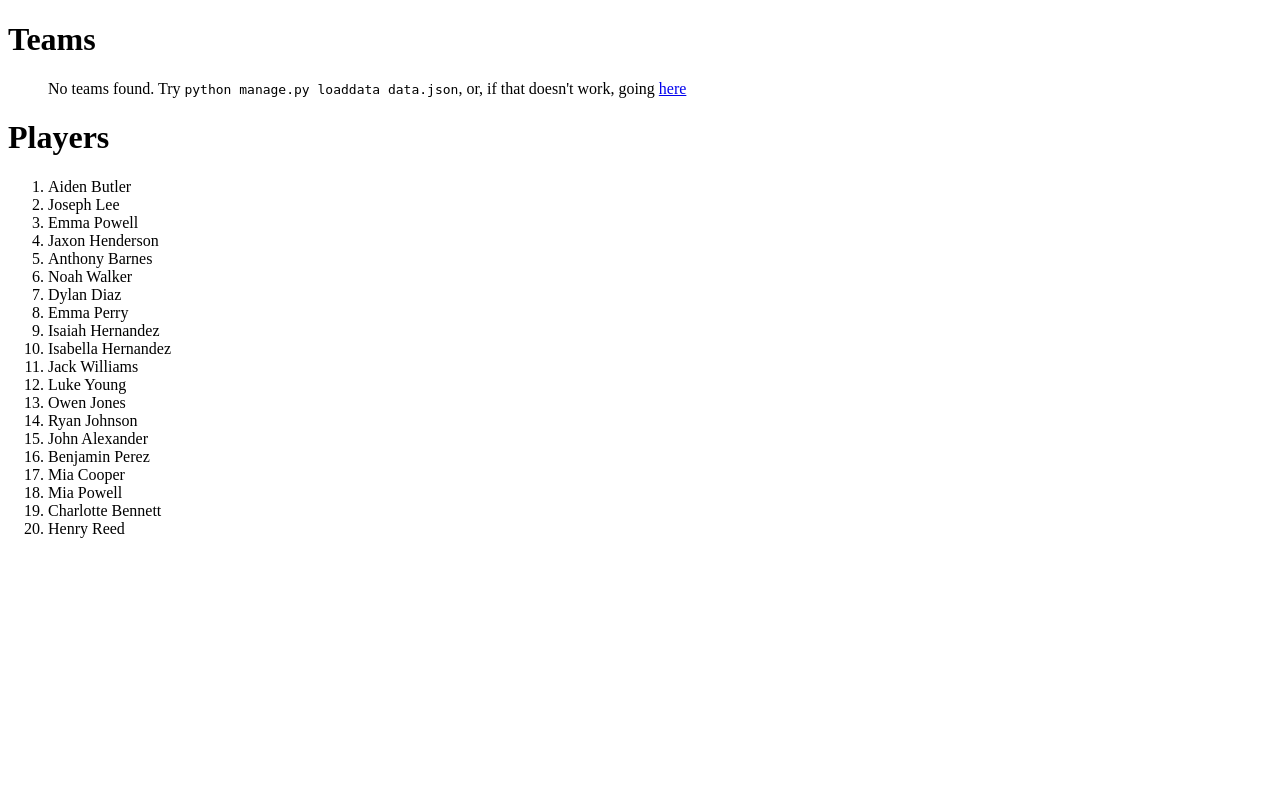
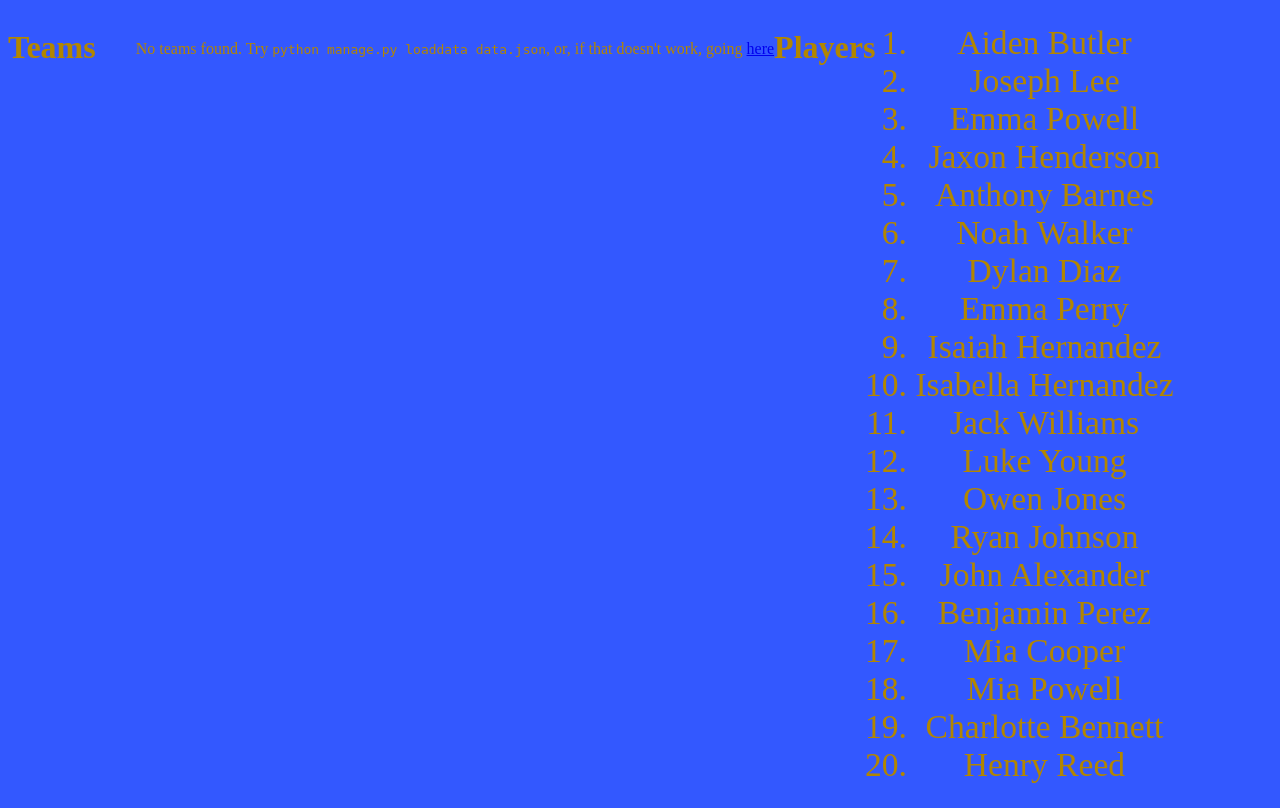
Before and after one commit to Chiefautoparts/fantasy_ref, a Django app: template apps/team/templates/team/index.html in a window 1280 px wide. Before the commit the page ends 538 px from the top, so only its background shows below. Run offline with Django 3.2, Linux system fonts and the light colour scheme; the template is opened without the code that fills it: values that come from a table or form of the project are taken from there, others are empty; data comes from the database, SQL or seed files in the repository; both versions use the stored data as it was after the commit; parts of the project's set-up code (start-up, migrations or seed data) failed here and were passed over.

Commit message:
made shit pretty

```diff
--- a/apps/team/admin.py
+++ b/apps/team/admin.py
@@ -4,4 +4,5 @@ from __future__ import unicode_literals
 from django.contrib import admin
 
 
-# class BuildTeam(models.Admin):
+class TeamAdmin(admin.ModelAdmin):
+	list_display = [""]
--- /dev/null
+++ b/apps/team/static/css/teams.css
@@ -0,0 +1,11 @@
+body {
+	color: #B28600;
+	background-color: #3358FF;
+	text-align: center;
+	display: inline-flex;
+}
+
+
+ol li {
+	font-size: 2.1em;
+}
--- a/apps/team/templates/team/index.html
+++ b/apps/team/templates/team/index.html
@@ -1,7 +1,8 @@
 <!DOCTYPE html>
 <html>
-<head>
+{% load staticfiles %}
 	<title>Teams and Players</title>
+	<link rel="stylesheet" type="text/css" href="{% static 'css/teams.css' %}">
 </head>
 <body>
 	<h1>Teams</h1>
```
Also changed, not shown: apps/team/views.py (line endings or trailing spaces), db.sqlite3, 2 other files.
